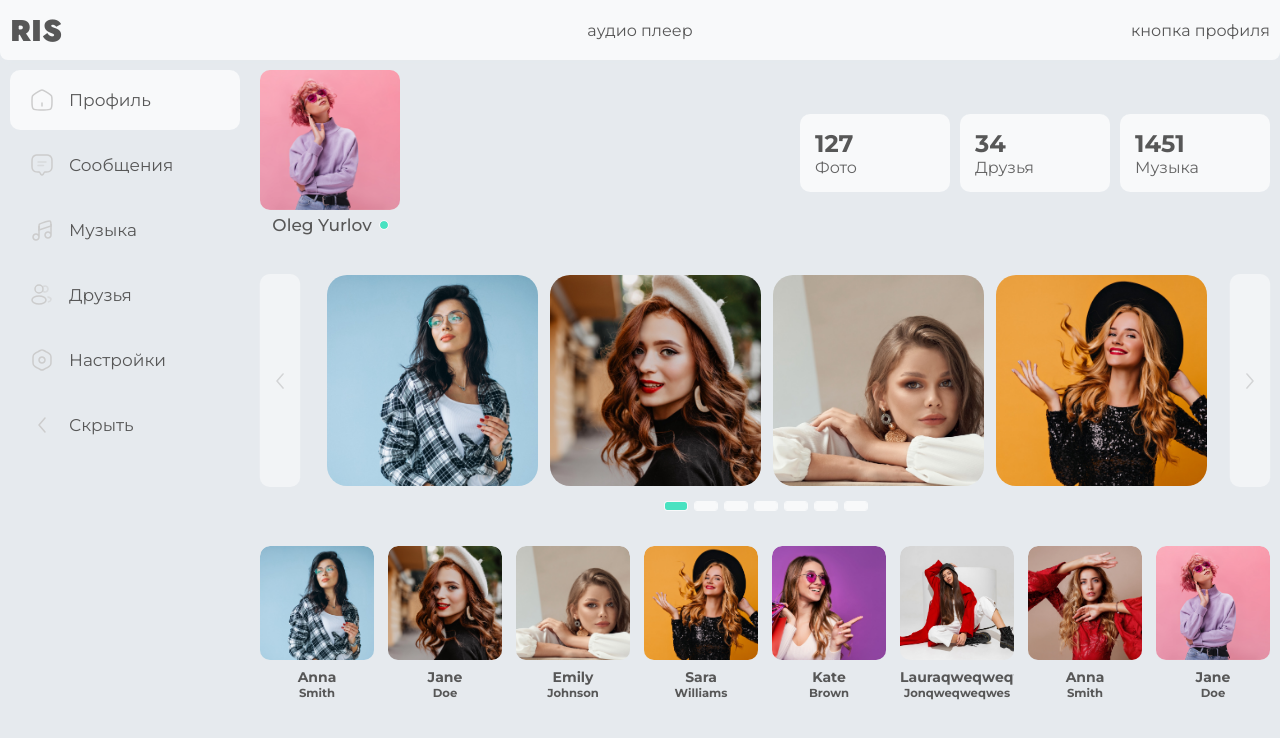
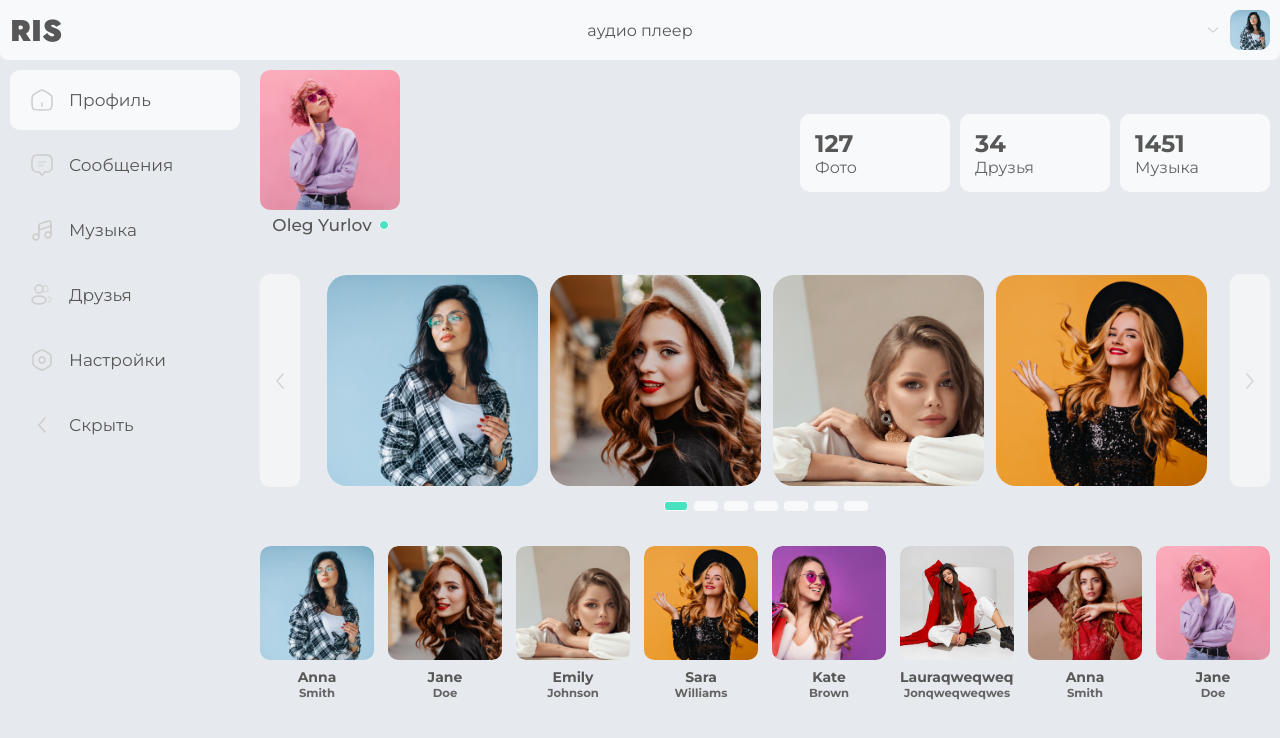
Before and after one commit to Holid4y/Client_RIS, a React (Vite) app: page / in a window 1280 px wide. Shown: the top 738 px of the page. Built offline with nearby package versions, Linux system fonts and the light colour scheme.

Commit message:
update style & meta

```diff
--- a/index.html
+++ b/index.html
@@ -5,6 +5,7 @@
     <link rel="icon" type="image/svg+xml" href="/vite.svg" />
     <meta name="viewport" content="width=device-width, initial-scale=1.0" />
     <meta name="description" content="RIS" />
+    <link rel="manifest" href="./public/manifest.json" />
     <!-- <link rel="icon" href="#" /> -->
     <!-- <link rel="apple-touch-icon" href="#" /> 192 -->
 
--- a/src/assets/styles/App.css
+++ b/src/assets/styles/App.css
@@ -109,7 +109,7 @@ header .container-left, header .container-right{
     align-items: center;
     max-width: 250px;
     width: 100%;
-    padding: 10px;
+    padding: 0px;
     transition: max-width 0.3s ease;
 }
 header .container-left{ justify-content: start; }
@@ -117,6 +117,30 @@ header .container-right{ justify-content: end; }
 
 header .container-left.collapsed {
     max-width: 80px;
+}
+.btn-profile{
+    display: flex;
+    justify-content: space-around;
+    align-items: center;
+    height: 100%;
+    padding: 10px;
+    border-radius: var(--bs-radius);
+    cursor: pointer;
+
+}
+.btn-profile svg{
+    transition: transform .1s ease;
+    transform: scale(0.7);
+}
+.btn-profile:hover svg{
+    transform: scale(1);
+}
+.btn-profile img{
+    height: 100%;
+    aspect-ratio: 1/1;
+    object-fit: cover;
+    border-radius: var(--bs-radius);
+    margin-left: 5px;
 }
 
 header .container-center{
@@ -158,17 +182,6 @@ main .container-center {
     overflow-y: auto; /* Только центральный контент прокручивается */
     padding: 10px;
     min-height: 0; /* Ключ для корректной прокрутки */
-}
-
-.scroll-hidden {
-    overflow: scroll; /* Включаем прокрутку */
-    scrollbar-width: none; /* Для Firefox */
-    -ms-overflow-style: none; /* Для Internet Explorer и Edge */
-}
-
-/* Для Chrome, Safari и Opera */
-.scroll-hidden::-webkit-scrollbar {
-    display: none; /* Полностью скрываем скроллбар */
 }
 
 /* 🌟 Footer */
@@ -322,6 +335,7 @@ footer {
     font-style: normal;
     font-size: 30px;
     color: var(--bs-body-color);
+    padding: 10px;
 }
 
 
--- a/src/assets/styles/card.css
+++ b/src/assets/styles/card.css
@@ -254,6 +254,10 @@
     margin-left: 10px;
 }
 
+.friend-info h5{
+    color: var(--bs-body-second-color);
+}
+
 /* Дополнительные стили */
 @media (max-width: 768px) {
     .media-container.block {
--- a/src/components/Header/Header.tsx
+++ b/src/components/Header/Header.tsx
@@ -1,4 +1,5 @@
 import React from 'react';
+import SVG from '../SVG/SVG';
 
 interface HeaderProps {
     isCollapsed: boolean;
@@ -15,7 +16,10 @@ const Header: React.FC<HeaderProps> = ({ isCollapsed }) => {
                     аудио плеер
                 </div>
                 <div className="container-right">
-                    кнопка профиля
+                    <div className="btn-profile">
+                        <SVG name="bottom_rev2" />
+                        <img src="images/people/women/01.jpg" alt="/newjesus" />
+                    </div>
                 </div>
             </div>
         </header>
--- a/src/components/SVG/SVG.tsx
+++ b/src/components/SVG/SVG.tsx
@@ -42,6 +42,16 @@ const icons: Record<string, React.ReactNode> = {
     right_rev2:(
         <svg width="24" height="24" viewBox="0 0 24 24" fill="none" xmlns="http://www.w3.org/2000/svg">
             <path d="M9 5L15 12L9 19" stroke="#CCCCCC" strokeWidth="1.5" strokeLinecap="round" strokeLinejoin="round"/>
+        </svg>
+    ),
+    top_rev2:(
+        <svg width="24" height="24" viewBox="0 0 24 24" fill="none" xmlns="http://www.w3.org/2000/svg">
+            <path d="M19 15L12 9L5 15" stroke="#CCCCCC" stroke-width="1.5" stroke-linecap="round" stroke-linejoin="round"/>
+        </svg>
+    ),
+    bottom_rev2:(
+        <svg width="24" height="24" viewBox="0 0 24 24" fill="none" xmlns="http://www.w3.org/2000/svg">
+            <path d="M19 9L12 15L5 9" stroke="#CCCCCC" stroke-width="1.5" stroke-linecap="round" stroke-linejoin="round"/>
         </svg>
     ),
     dot_rev2:(
--- a/src/pages/Friend/components/ListUsers/Listusers.tsx
+++ b/src/pages/Friend/components/ListUsers/Listusers.tsx
@@ -1,4 +1,4 @@
-import React, { useState, useEffect } from "react";
+import { useState, useEffect } from "react";
 import SVG from "../../../../components/SVG/SVG";
 
 function Listuser() {
--- a/src/pages/Home/Home.tsx
+++ b/src/pages/Home/Home.tsx
@@ -20,7 +20,6 @@ const Home: React.FC = () => {
                     </div>
                     <div className="container-center scroll-hidden">
                         <Infouser />
-
                         <div className='carusel'>
                             <Carusel>
                                 {[
--- a/src/pages/Home/components/Carusel/Carusel.tsx
+++ b/src/pages/Home/components/Carusel/Carusel.tsx
@@ -9,56 +9,57 @@ interface CaruselProps {
   children: React.ReactNode[];
 }
 
-
+// Стрелка "Вперёд"
 function SampleNextArrow(props) {
   const { onClick } = props;
   return (
     <div className="prev-btn-carusel" onClick={onClick}>
-            {/* &#10093; */}
       <SVG className="svg-icon" name="right_rev2" />
-
     </div>
   );
 }
 
+// Стрелка "Назад"
 function SamplePrevArrow(props) {
   const { onClick } = props;
   return (
     <div className="next-btn-carusel" onClick={onClick}>
-            {/* &#10092; */}
       <SVG className="svg-icon" name="left_rev2" />
     </div>
   );
 }
 
+// Основной компонент
 const Carusel: React.FC<CaruselProps> = ({ children }) => {
+  const showArrows = children.length > 4; // Отображать стрелки, если больше 4 элементов
+  const isInfinite = children.length > 4; // Включить бесконечную прокрутку, если больше 4 элементов
+
   const settings = {
-    centerMode: false, // Центрирование слайда
-    dots: true, // Точки для перелистывания
-    slidesToShow: 4, // Количество видимых слайдов
-    infinite: true, // Бесконечная прокрутка
-    speed: 300, // Скорость анимации
-    swipeToSlide: true, // Прокрутка слайдов при свайпе
-    centerPadding: "0px", // Ширина доп блоков по краям
-    nextArrow: <SampleNextArrow />,
-    prevArrow: <SamplePrevArrow />,
-    customPaging: () => (<div className="slick-dots-item"></div>),
+    centerMode: false,
+    dots: true,
+    slidesToShow: 4, // Ограничиваем количество видимых слайдов
+    infinite: isInfinite,
+    speed: 300,
+    swipeToSlide: true,
+    centerPadding: "0px",
+    nextArrow: showArrows ? <SampleNextArrow /> : null,
+    prevArrow: showArrows ? <SamplePrevArrow /> : null,
+    customPaging: () => <div className="slick-dots-item"></div>,
     responsive: [
       {
         breakpoint: 576,
-        settings: { slidesToShow: 2 },
+        settings: { slidesToShow: Math.min(children.length, 2) },
       },
       {
         breakpoint: 768,
-        settings: { slidesToShow: 3 },
+        settings: { slidesToShow: Math.min(children.length, 3) },
       },
       {
         breakpoint: 992,
-        settings: { slidesToShow: 4 },
+        settings: { slidesToShow: Math.min(children.length, 4) },
       },
     ],
   };
-
   return (
     <div className="carousel-container">
       <Slider {...settings}>
--- a/src/pages/Message/Message.tsx
+++ b/src/pages/Message/Message.tsx
@@ -19,7 +19,7 @@ const Message: React.FC = () => {
                         Message
                     </div>
                     <div className="container-right">
-                        просто заглушка
+
                     </div>
                 </div>
             </main>
```
Also changed, not shown: public/manifest.json (added). Lines whose indentation alone changed are shown as unchanged.
